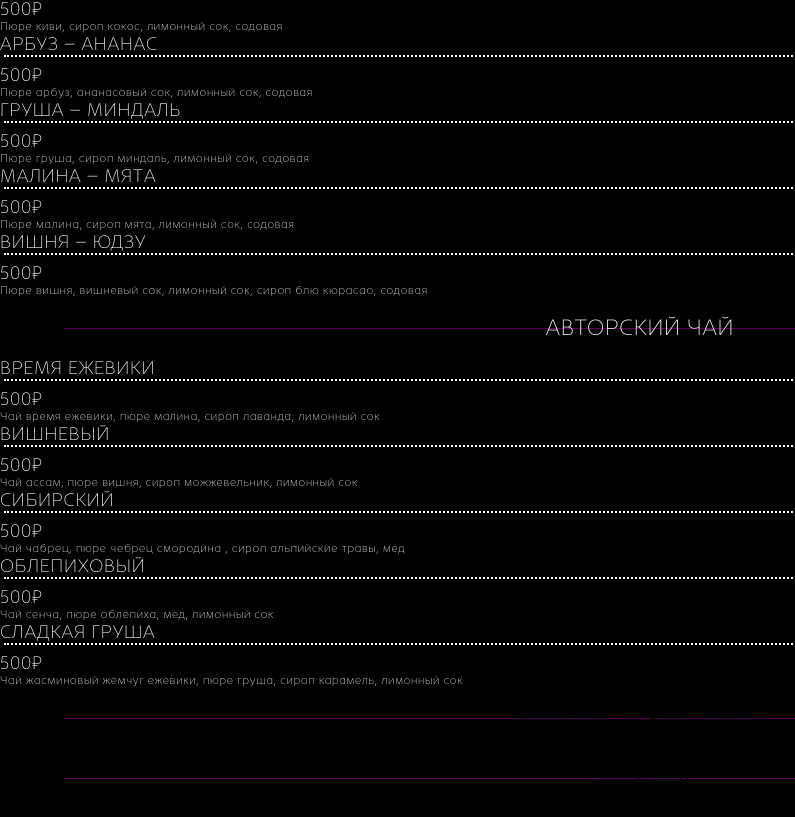
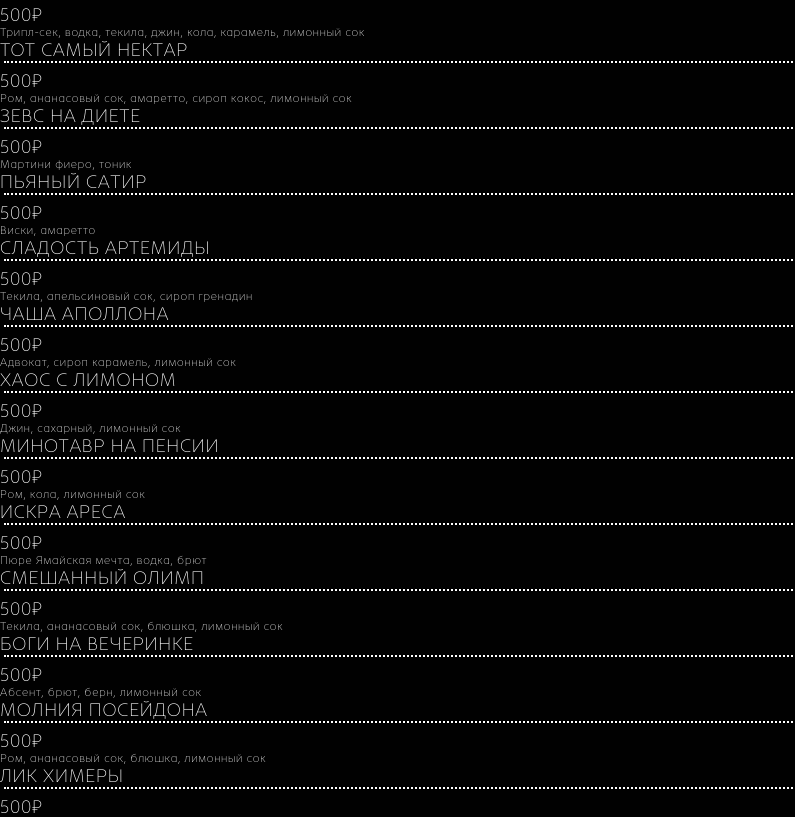
Before and after one commit to Apollynaria/hookan, a Vue app in the folder hookan-bar/: page / in a window 1280 px wide. Shown: the part 874-1691 px from the top of the page, without its empty margins (0-795 px from the left). Built offline with nearby package versions, Linux system fonts and the light colour scheme.

Commit message:
Добавлены коктейли + фотка на фон

```diff
--- a/hookan-bar/src/components/Home.vue
+++ b/hookan-bar/src/components/Home.vue
@@ -41,7 +41,7 @@
       <HeaderText title="БАР" />
     </div>
     <div id="coctails">
-      <HeaderText title="КОКТЕЙЛИ" />
+      <Coctails />
     </div>
     <div id="designer_lemonades">
       <Limonades />
@@ -67,6 +67,7 @@ import HeaderText from './UI/HeaderText.vue';
 import { useRoute } from 'vue-router';
 import Limonades from './UI/Lemonades.vue';
 import Tea from './UI/Tea.vue';
+import Coctails from './UI/Coctails.vue';
 
 const slide = ref(1);
 const imageWidth = ref(0);
--- /dev/null
+++ b/hookan-bar/src/components/UI/Coctails.vue
@@ -0,0 +1,144 @@
+<template>
+    <div>
+        <HeaderText title="КОКТЕЙЛИ" />
+        <div class="coctails-back">
+            <template v-for="(item, ind) in coctails_list">
+                <div class="q-mx-lg" :class="[ind !== 0 ? 'q-mt-lg' : '']">
+                    <div class="flex row gap-2">
+                        <div class="title">
+                            {{ item.name }}
+                        </div>
+                        <div class="center-div" />
+                        <div class="price">
+                            {{ item.price }}
+                        </div>
+                    </div>
+                    <div class="description">
+                        {{ item.description }}
+                    </div>
+                </div>
+            </template>
+        </div>
+    </div>
+</template>
+
+<script setup lang="ts">
+import HeaderText from './HeaderText.vue';
+
+const coctails_list = [
+    {
+        name: 'Афродита в отпуске',
+        description: 'Брют, аперолль, содовая',
+        price: '500₽',
+    },
+    {
+        name: 'Бурлеск Посейдона',
+        description: 'Трипл-сек, водка, текила, джин, кола, карамель, лимонный сок',
+        price: '500₽',
+    },
+    {
+        name: 'Тот самый нектар',
+        description: 'Ром, ананасовый сок, амаретто, сироп кокос, лимонный сок',
+        price: '500₽',
+    },
+    {
+        name: 'Зевс на диете',
+        description: 'Мартини фиеро, тоник',
+        price: '500₽',
+    },
+    {
+        name: 'Пьяный Сатир',
+        description: 'Виски, амаретто',
+        price: '500₽',
+    },
+    {
+        name: 'Сладость Артемиды',
+        description: 'Текила, апельсиновый сок, сироп гренадин',
+        price: '500₽',
+    },
+    {
+        name: 'Чаша Аполлона',
+        description: 'Адвокат, сироп карамель, лимонный сок',
+        price: '500₽',
+    },
+    {
+        name: 'Хаос с лимоном',
+        description: 'Джин, сахарный, лимонный сок',
+        price: '500₽',
+    },
+    {
+        name: 'Минотавр на пенсии',
+        description: 'Ром, кола, лимонный сок',
+        price: '500₽',
+    },
+    {
+        name: 'Искра Ареса',
+        description: 'Пюре Ямайская мечта, водка, брют',
+        price: '500₽',
+    },
+    {
+        name: 'Смешанный Олимп',
+        description: 'Текила, ананасовый сок, блюшка, лимонный сок',
+        price: '500₽',
+    },
+    {
+        name: 'Боги на вечеринке',
+        description: 'Абсент, брют, берн, лимонный сок',
+        price: '500₽',
+    },
+    {
+        name: 'Молния Посейдона',
+        description: 'Ром, ананасовый сок, блюшка, лимонный сок',
+        price: '500₽',
+    },
+    {
+        name: 'Лик Химеры',
+        description: 'Текила, пюре лимон-имбирь, ананасовый сок, лимонный сок',
+        price: '500₽',
+    },
+    {
+        name: 'Кровь Медузы',
+        description: 'Водка, сироп карамель, лимонный сок',
+        price: '500₽',
+    },
+    {
+        name: 'Геракл и его коктейль',
+        description: 'Текила, грейпфрутовый сок, сироп карамель, содовая, лимонный сок',
+        price: '500₽',
+    },
+]
+</script>
+
+<style lang="scss" scoped>
+.coctails-back {
+    background-image: linear-gradient(rgba(0, 0, 0, 0.35), rgba(0, 0, 0, 0.35)), url("../../assets/coctails_back.jpg");
+    background-size: cover;
+    background-position: center;
+    background-attachment: fixed;
+    background-blend-mode: multiply; /* or darken */
+}
+
+* {
+    color: #ffffff;
+}
+
+.center-div {
+    flex: 1;
+    border-bottom: 3px dotted;
+    border-width: 2px;
+    margin: 0px 4px 7px 4px;
+}
+
+.title {
+    font-size: 18px;
+    text-transform: uppercase;
+}
+
+.description {
+    font-size: 11px;
+}
+
+.price {
+    font-size: 18px;
+}
+</style>
```
